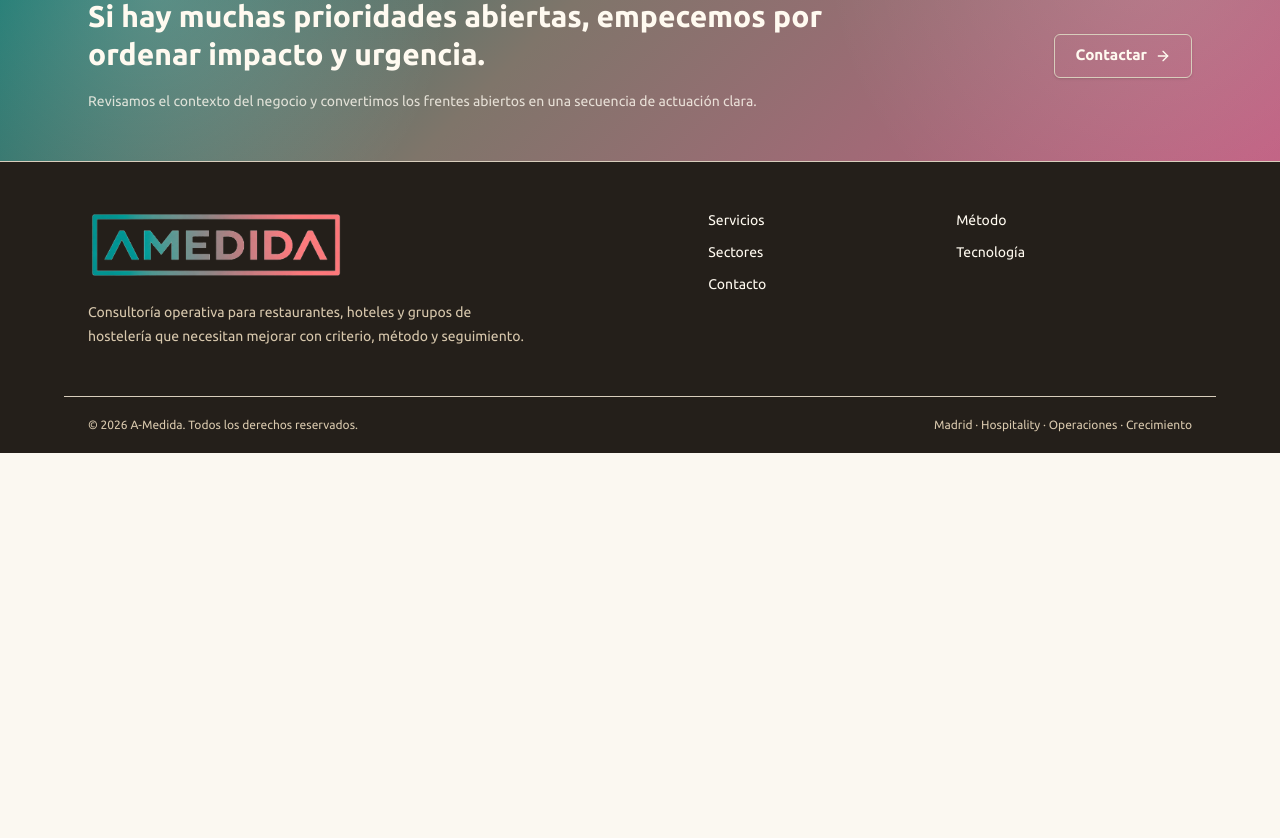
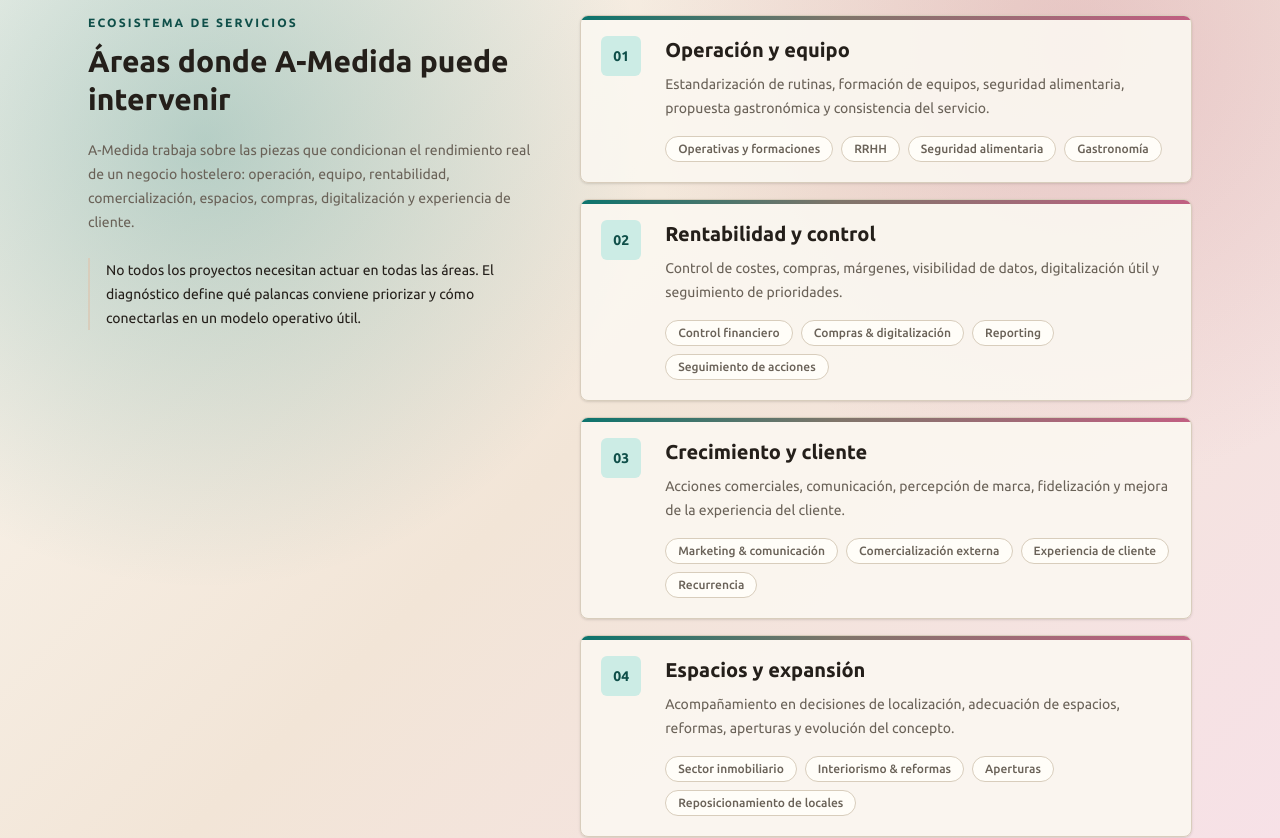
Before and after one commit to javiermatillasantiago1987-cell/a-medida-web, a Next.js app: page /servicios in a window 1280 px wide. Shown: the part 1260-2098 px from the top of the page. Before the commit the page ends 1713 px from the top, so only its background shows below. Built offline with nearby package versions, Linux system fonts and the light colour scheme.

Commit message:
Add legacy service ecosystem to services page

```diff
--- a/src/app/servicios/page.tsx
+++ b/src/app/servicios/page.tsx
@@ -1,8 +1,13 @@
 import { CtaSection } from "@/components/sections/cta-section";
 import { PageHero } from "@/components/sections/page-hero";
 import { ServiceCards } from "@/components/sections/service-cards";
+import { ServiceEcosystemSection } from "@/components/sections/service-ecosystem-section";
 import { createPageMetadata } from "@/content/metadata";
-import { servicesPageContent, servicesSection } from "@/content/services";
+import {
+  serviceEcosystemSection,
+  servicesPageContent,
+  servicesSection,
+} from "@/content/services";
 
 export const metadata = createPageMetadata(servicesPageContent);
 
@@ -11,6 +16,7 @@
     <>
       <PageHero {...servicesPageContent.hero} />
       <ServiceCards {...servicesSection} />
+      <ServiceEcosystemSection content={serviceEcosystemSection} />
       {servicesPageContent.cta ? (
         <CtaSection content={servicesPageContent.cta} />
       ) : null}
--- /dev/null
+++ b/src/components/sections/service-ecosystem-section.tsx
@@ -0,0 +1,71 @@
+import type { ServiceEcosystemSection as ServiceEcosystemSectionContent } from "@/content/types";
+
+type ServiceEcosystemSectionProps = {
+  content: ServiceEcosystemSectionContent;
+};
+
+export function ServiceEcosystemSection({
+  content,
+}: ServiceEcosystemSectionProps) {
+  return (
+    <section className="gradient-soft border-y">
+      <div className="mx-auto grid w-full max-w-6xl gap-10 px-4 py-16 sm:px-6 lg:grid-cols-[0.85fr_1.15fr]">
+        <div>
+          {content.intro.eyebrow ? (
+            <p className="text-xs font-semibold tracking-[0.18em] text-primary uppercase">
+              {content.intro.eyebrow}
+            </p>
+          ) : null}
+          <h2 className="mt-3 text-3xl font-semibold leading-tight">
+            {content.intro.title}
+          </h2>
+          {content.intro.description ? (
+            <p className="mt-5 text-sm leading-6 text-muted-foreground">
+              {content.intro.description}
+            </p>
+          ) : null}
+          {content.note ? (
+            <p className="mt-6 border-l-2 border-primary/40 pl-4 text-sm leading-6 text-foreground">
+              {content.note}
+            </p>
+          ) : null}
+        </div>
+
+        <div className="grid gap-4">
+          {content.groups.map((group, index) => (
+            <article
+              className="relative overflow-hidden rounded-lg border bg-background/90 p-5 shadow-sm"
+              key={group.title}
+            >
+              <span
+                aria-hidden="true"
+                className="absolute inset-x-0 top-0 h-1 accent-rule"
+              />
+              <div className="grid gap-4 sm:grid-cols-[3rem_1fr]">
+                <div className="flex h-10 w-10 items-center justify-center rounded-md bg-teal-soft text-sm font-semibold text-primary">
+                  {String(index + 1).padStart(2, "0")}
+                </div>
+                <div>
+                  <h3 className="text-xl font-semibold">{group.title}</h3>
+                  <p className="mt-2 text-sm leading-6 text-muted-foreground">
+                    {group.description}
+                  </p>
+                  <ul className="mt-4 flex flex-wrap gap-2">
+                    {group.items.map((item) => (
+                      <li
+                        className="rounded-full border bg-card px-3 py-1 text-xs font-medium text-muted-foreground"
+                        key={item}
+                      >
+                        {item}
+                      </li>
+                    ))}
+                  </ul>
+                </div>
+              </div>
+            </article>
+          ))}
+        </div>
+      </div>
+    </section>
+  );
+}
--- a/src/content/services.ts
+++ b/src/content/services.ts
@@ -1,4 +1,9 @@
-import type { PageContent, SectionIntro, ServiceItem } from "@/content/types";
+import type {
+  PageContent,
+  SectionIntro,
+  ServiceEcosystemSection,
+  ServiceItem,
+} from "@/content/types";
 
 export const servicesSection: {
   intro: SectionIntro;
@@ -36,6 +41,63 @@
   ],
 };
 
+export const serviceEcosystemSection: ServiceEcosystemSection = {
+  intro: {
+    eyebrow: "Ecosistema de servicios",
+    title: "Áreas donde A-Medida puede intervenir",
+    description:
+      "A-Medida trabaja sobre las piezas que condicionan el rendimiento real de un negocio hostelero: operación, equipo, rentabilidad, comercialización, espacios, compras, digitalización y experiencia de cliente.",
+  },
+  groups: [
+    {
+      title: "Operación y equipo",
+      description:
+        "Estandarización de rutinas, formación de equipos, seguridad alimentaria, propuesta gastronómica y consistencia del servicio.",
+      items: [
+        "Operativas y formaciones",
+        "RRHH",
+        "Seguridad alimentaria",
+        "Gastronomía",
+      ],
+    },
+    {
+      title: "Rentabilidad y control",
+      description:
+        "Control de costes, compras, márgenes, visibilidad de datos, digitalización útil y seguimiento de prioridades.",
+      items: [
+        "Control financiero",
+        "Compras & digitalización",
+        "Reporting",
+        "Seguimiento de acciones",
+      ],
+    },
+    {
+      title: "Crecimiento y cliente",
+      description:
+        "Acciones comerciales, comunicación, percepción de marca, fidelización y mejora de la experiencia del cliente.",
+      items: [
+        "Marketing & comunicación",
+        "Comercialización externa",
+        "Experiencia de cliente",
+        "Recurrencia",
+      ],
+    },
+    {
+      title: "Espacios y expansión",
+      description:
+        "Acompañamiento en decisiones de localización, adecuación de espacios, reformas, aperturas y evolución del concepto.",
+      items: [
+        "Sector inmobiliario",
+        "Interiorismo & reformas",
+        "Aperturas",
+        "Reposicionamiento de locales",
+      ],
+    },
+  ],
+  note:
+    "No todos los proyectos necesitan actuar en todas las áreas. El diagnóstico define qué palancas conviene priorizar y cómo conectarlas en un modelo operativo útil.",
+};
+
 export const servicesPageContent: PageContent = {
   slug: "servicios",
   seo: {
```
Also changed, not shown: src/content/types.ts (+12 -0 lines), 1 other file (tests, documents, lock files or other folders).
